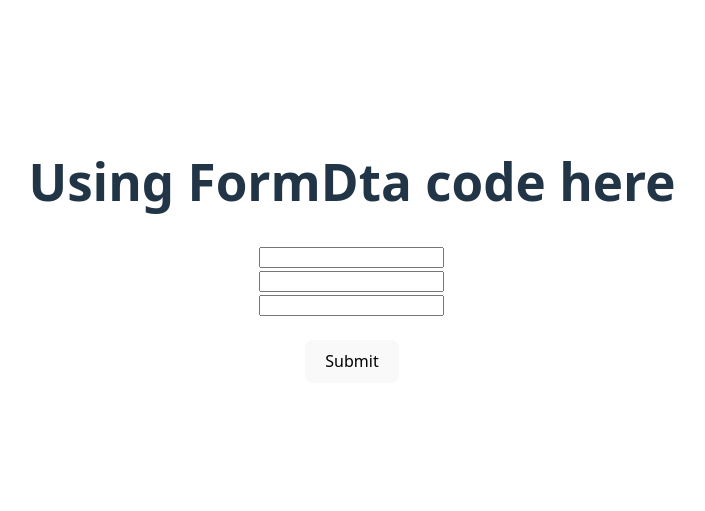
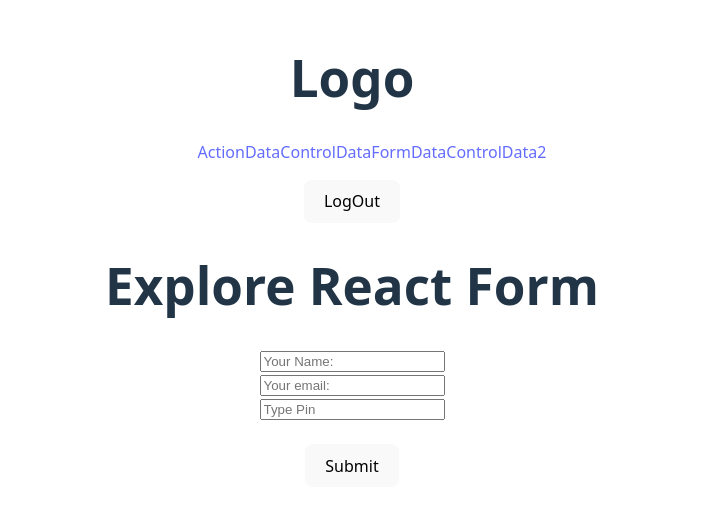
Before and after one commit to asik247/simple-react-form, a React (Vite) app: page / in a window 1280 px wide. Shown: the part 149-660 px from the top of the page, without its empty margins (288-993 px from the left). Built offline with nearby package versions, Linux system fonts and the light colour scheme.

Commit message:
react-router implement

```diff
--- a/package.json
+++ b/package.json
@@ -11,7 +11,8 @@
   },
   "dependencies": {
     "react": "^19.2.0",
-    "react-dom": "^19.2.0"
+    "react-dom": "^19.2.0",
+    "react-router": "^7.13.1"
   },
   "devDependencies": {
     "@eslint/js": "^9.39.1",
--- /dev/null
+++ b/src/Components/NavBar/NavBar.jsx
@@ -0,0 +1,25 @@
+import React from 'react';
+import { NavLink } from 'react-router';
+
+const NavBar = () => {
+    return (
+        <div className='flex'>
+            <div>
+                <h1>Logo</h1>
+            </div>
+            <div>
+                <ul>
+                    <NavLink to={'action'}>ActionData</NavLink>
+                    <NavLink to={'controlData2'}>ControlData</NavLink>
+                    <NavLink to={'formData'}>FormData</NavLink>
+                    <NavLink to={'controlData'}>ControlData2</NavLink>
+                </ul>
+            </div>
+            <div>
+                <button className='btn btn-ghost'>LogOut</button>
+            </div>
+        </div>
+    );
+};
+
+export default NavBar;
--- /dev/null
+++ b/src/Components/Root/Root.jsx
@@ -0,0 +1,15 @@
+import React from 'react';
+
+import { Outlet } from 'react-router';
+import NavBar from '../NavBar/NavBar';
+
+const Root = () => {
+    return (
+        <div>
+           <NavBar></NavBar>
+            <Outlet></Outlet>
+        </div>
+    );
+};
+
+export default Root;
--- a/src/main.jsx
+++ b/src/main.jsx
@@ -7,13 +7,24 @@ import ControlComponent from './Components/ControlComponent/ControlComponent.jsx
 import ControlComponent2 from './Components/ControlComponent2/ControlComponent2.jsx'
 import FormData from './Components/FormData/ActionData.jsx'
 import ActionData from './Components/FormData/ActionData.jsx'
+import { createBrowserRouter, RouterProvider } from 'react-router'
+import Root from './Components/Root/Root.jsx'
+
+// create router code start hre;
+const router = createBrowserRouter([
+  {
+    path:"/",
+    Component:Root,
+    children:[
+      {index:true,Component:SimpleForm},
+      {path:'action',Component:ActionData},
+      {path:'formData',Component:FormData},
+      {path:'controlData',Component:ControlComponent},
+      {path:'controlData2',Component:ControlComponent2}
+    ]
+  }
+])
 
 createRoot(document.getElementById('root')).render(
-  <StrictMode>
-  {/* <SimpleForm></SimpleForm> */}
-  {/* <ControlComponent></ControlComponent> */}
-  {/* <ControlComponent2></ControlComponent2> */}
-  {/* <FormData></FormData> */}
-  <ActionData></ActionData>
-  </StrictMode>,
+  <RouterProvider router={router}></RouterProvider>
 )
```
Also changed, not shown: 1 other file (tests, documents, lock files or other folders).
